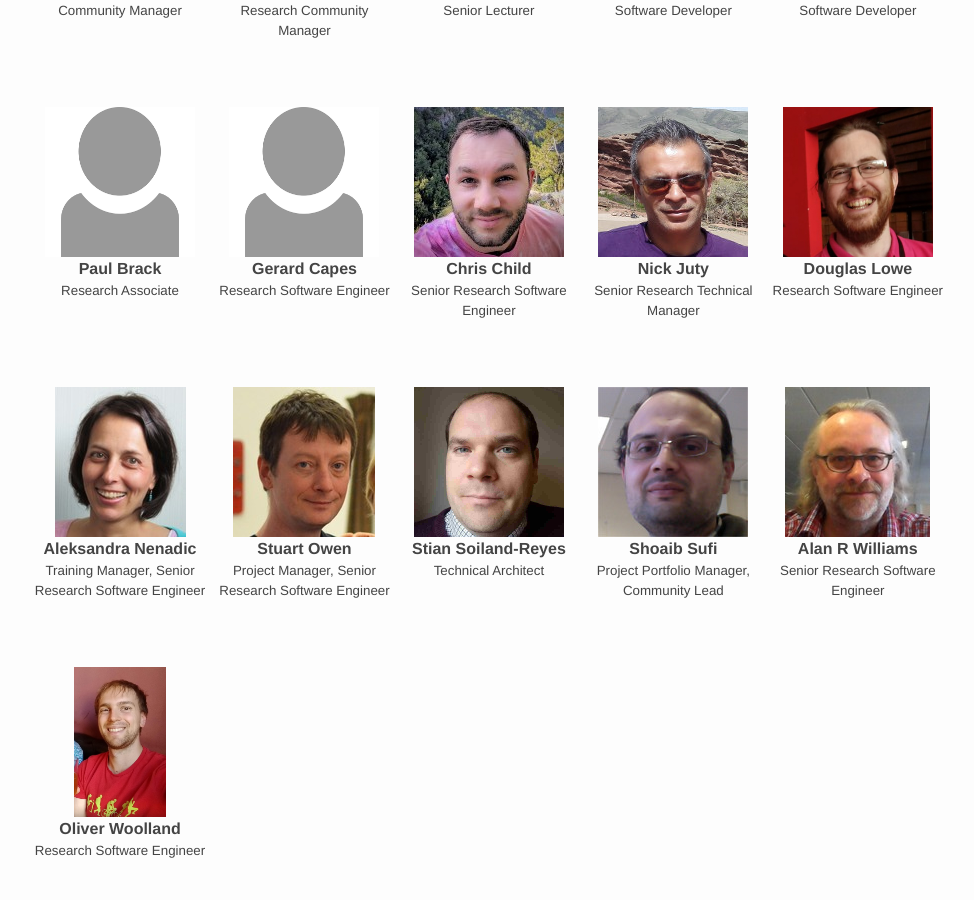
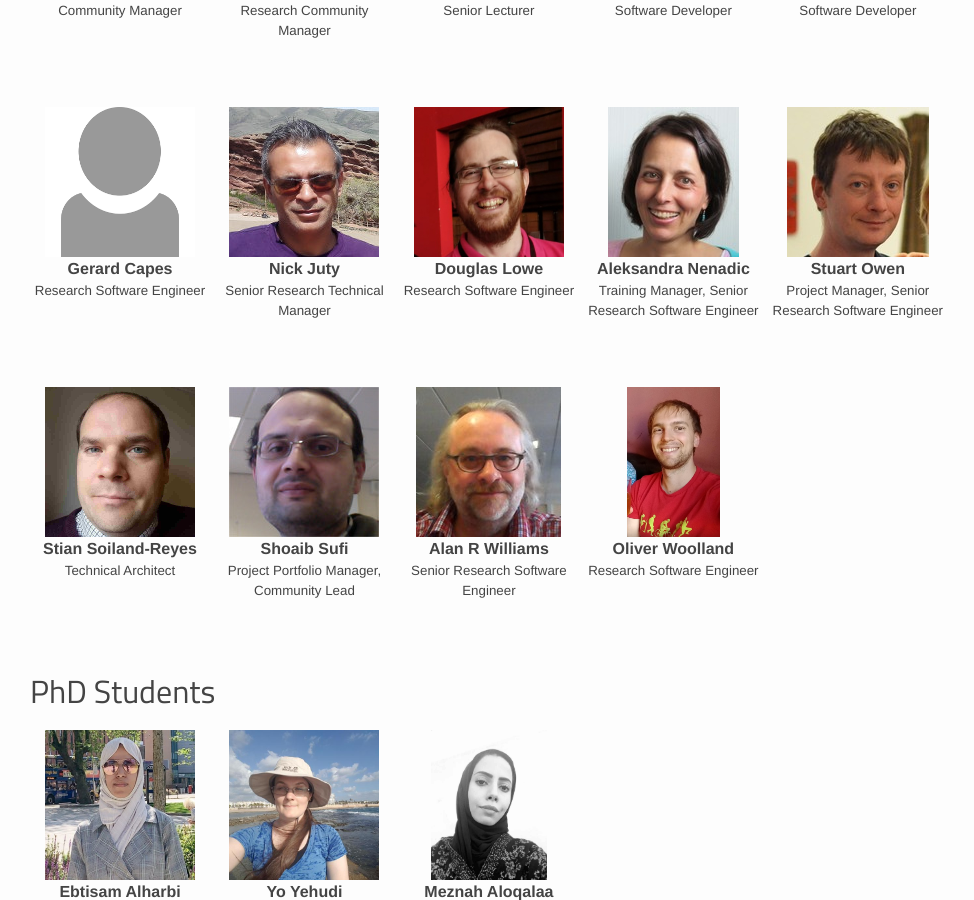
Before and after one commit to eScienceLab/eScienceLab.github.io, a Jekyll site: the page built from people.md, in a window 1280 px wide and 900 px high, scrolled down 704 px. Shown: the whole window, without its empty margins (70-1044 px from the left). Built offline with Jekyll 4.4.1, drawn with Linux system fonts in a browser that asks for light colours; comment, search, counter and statistics services are not loaded; some of the changed text lies outside the part shown.

Commit message:
ORCID for Meznah
Chris and Paul moved to former

```diff
--- a/people.md
+++ b/people.md
@@ -30,17 +30,9 @@
   orcid: 0000-0002-0048-3300
   img: finn-bacall-sm.jpg
   role: Software Developer
-- name: Paul Brack
-  orcid: 0000-0002-5432-2748
-  img: no-photo.png
-  role: Research Associate
 - name: Gerard Capes
   role: Research Software Engineer
   img: no-photo.png
-- name: Chris Child
-  orcid: 0000-0003-0758-6908
-  img: chris-child-sm.jpg
-  role: Senior Research Software Engineer
 - name: Nick Juty
   orcid: 0000-0002-2036-8350
   img: nick-juty-sm.jpg
@@ -127,14 +120,16 @@
 - name: Constantinos Astreos
 - name: Niall Beard
   orcid: 0000-0002-2627-0231
-  img: niall-beard-sm.jpg
-  role: Senior Research Software & Training Manager
 - name: Khalid Belhajjame
   orcid: 0000-0001-6938-0820
 - name: Jiten (Jits) Bhagat
 - name: Mark Borkum
+- name: Paul Brack
+  orcid: 0000-0002-5432-2748
 - name: Christian Y. A. Brenninkmeijer
   orcid: 0000-0002-2937-7819
+- name: Chris Child
+  orcid: 0000-0003-0758-6908
 - name: Tim Clark
   orcid: 0000-0003-4994-3803
 - name: Oscar Corcho
@@ -197,8 +192,6 @@
   role: Community Officer
 - name: Natalie J. Stanford
   orcid: 0000-0003-4958-0184
-  img: natalie-stanford-sm.jpg
-  role: Research Community Manager, Data Scientist
 - name: Mannie Tagarira
 - name: Franck Tanohli
 - name: Lefteris Tatakis
```
Also changed, not shown: other parts of people.md (+1 -0 lines).
